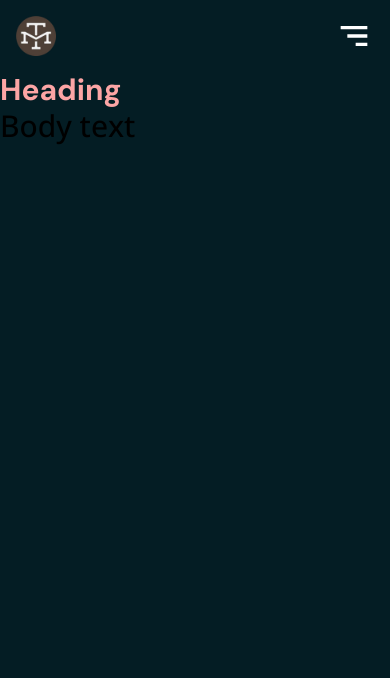
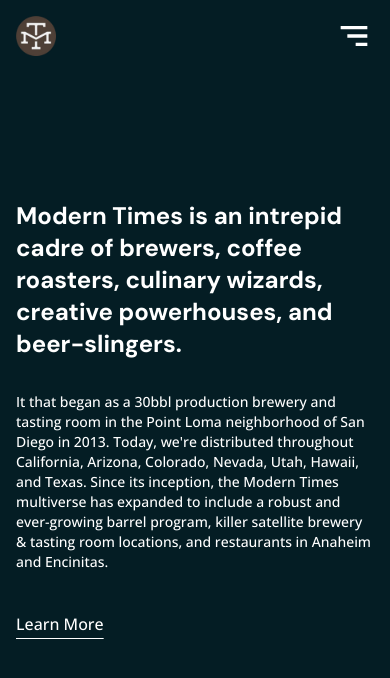
Before and after one commit to antonio-lopez/nextjs-drinks-ecommerce, a Next.js app: page / in a window 390 px wide. Shown: the top 678 px of the page. Built offline with nearby package versions, Linux system fonts and the light colour scheme.

Commit message:
Added mobile hero component

```diff
--- /dev/null
+++ b/components/Hero.jsx
@@ -0,0 +1,28 @@
+const Hero = () => {
+  return (
+    <section className="mx-auto min-h-screen max-w-7xl">
+      <div className="grid grid-cols-1 gap-y-8 px-4 pt-32 text-white">
+        <h1 className="text-2xl font-bold">
+          Modern Times is an intrepid cadre of brewers, coffee roasters,
+          culinary wizards, creative powerhouses, and beer-slingers.
+        </h1>
+        <div>
+          <p className="mb-10 text-sm">
+            It that began as a 30bbl production brewery and tasting room in the
+            Point Loma neighborhood of San Diego in 2013. Today, we&apos;re
+            distributed throughout California, Arizona, Colorado, Nevada, Utah,
+            Hawaii, and Texas. Since its inception, the Modern Times multiverse
+            has expanded to include a robust and ever-growing barrel program,
+            killer satellite brewery & tasting room locations, and restaurants
+            in Anaheim and Encinitas.
+          </p>
+          <span className="underline decoration-1 underline-offset-8 ">
+            Learn More
+          </span>
+        </div>
+      </div>
+    </section>
+  );
+};
+
+export default Hero;
--- a/components/index.js
+++ b/components/index.js
@@ -1,2 +1,3 @@
 export { default as Navbar } from './Navbar';
 export { default as Footer } from './Footer';
+export { default as Hero } from './Hero';
--- a/pages/index.jsx
+++ b/pages/index.jsx
@@ -1,11 +1,10 @@
-import { Navbar } from '../components';
+import { Navbar, Hero } from '../components';
 
 export default function Home() {
   return (
     <>
       <Navbar />
-      <h1 className="text-3xl font-bold text-red-300">Heading</h1>
-      <div className="text-3xl">Body text</div>
+      <Hero />
     </>
   );
 }
```
